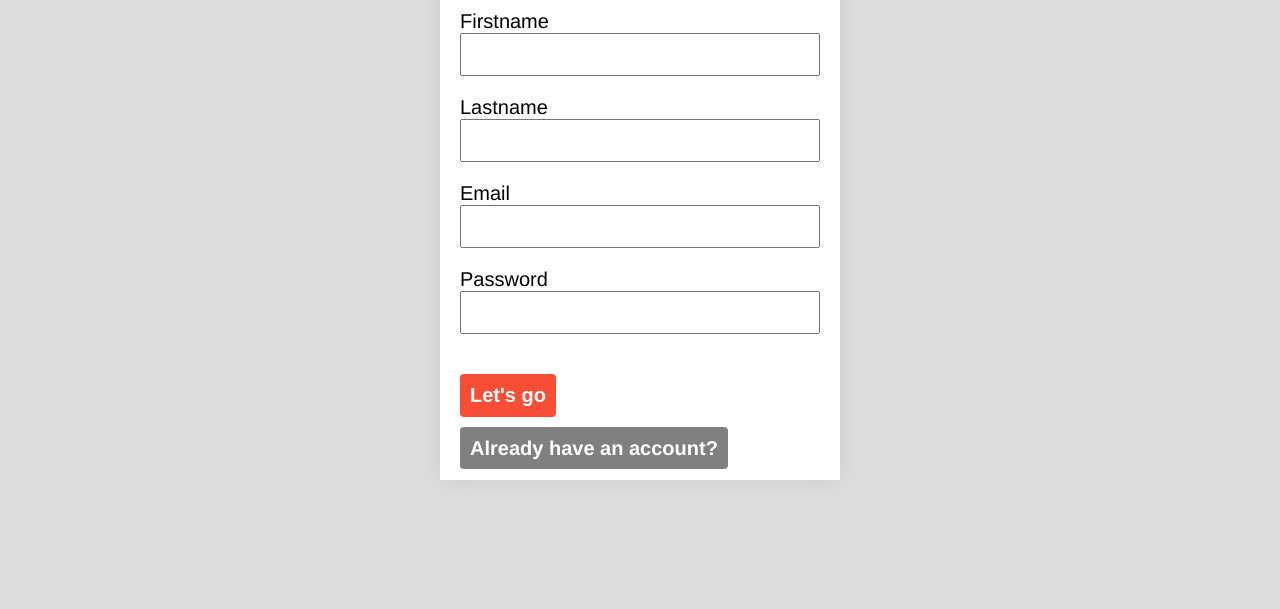
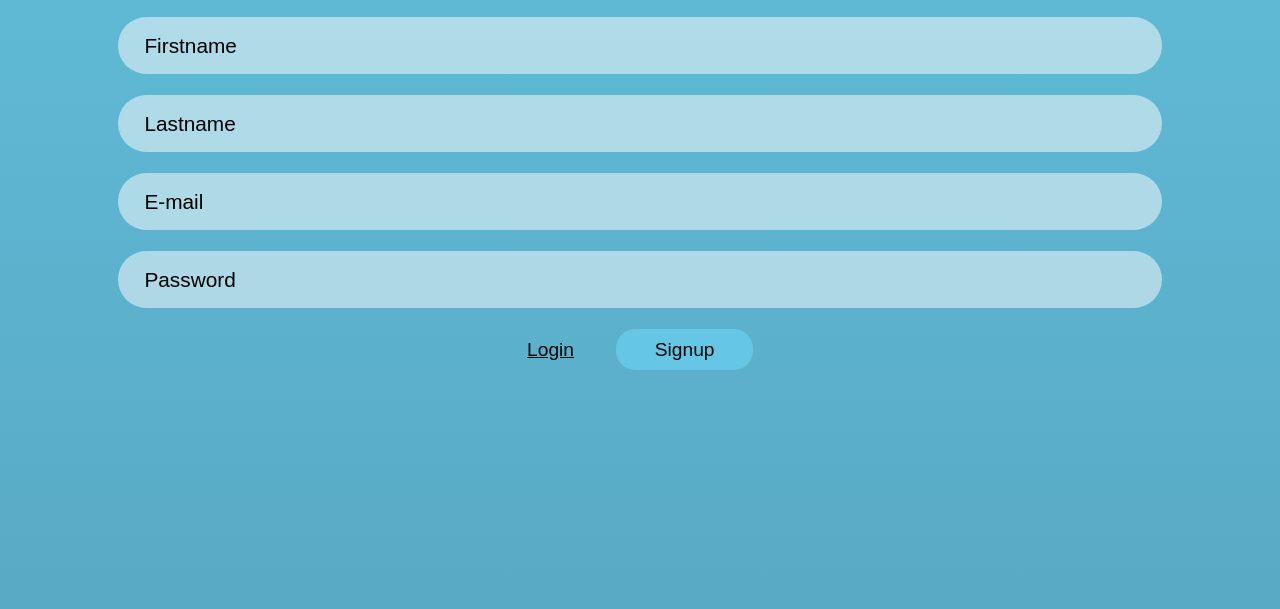
Before and after one commit to Britt-bit/IMD-currency-frontend, a website: page signup.html in a window 1280 px wide. Shown: the part 207-816 px from the top of the page. Drawn offline with Linux system fonts and the light colour scheme.

Commit message:
sass style toegepast op schermen, alert toegevoegd aan transfer

```diff
--- a/css/transfer.css
+++ b/css/transfer.css
@@ -2,20 +2,7 @@
     position: relative;
     display: inline-block;
   }
-  input {
-    border: 1px solid transparent;
-    background-color: #f1f1f1;
-    padding: 10px;
-    font-size: 16px;
-  }
-  input[type=text] {
-    background-color: #f1f1f1;
-    width: 100%;
-  }
-  input[type=submit] {
-    background-color: DodgerBlue;
-    color: #fff;
-  }
+
   .autocomplete-items {
     position: absolute;
     border: 1px solid #d4d4d4;
--- a/js/transfer.js
+++ b/js/transfer.js
@@ -202,6 +202,9 @@ var btnTransfer = document.querySelector(".transfer--btn").addEventListener("cli
                 window.location.href = "thankYou.html";
             } else {
                 console.log("oh no");
+                let feedback = document.querySelector(".alert");
+                feedback.textContent = "Something went wrong";
+                feedback.classList.remove('hidden');
             }
 
         }).catch(err => {
--- a/signup.html
+++ b/signup.html
@@ -4,37 +4,41 @@
     <meta charset="UTF-8">
     <meta name="viewport" content="width=device-width, initial-scale=1.0">
     <title>signup</title>
-    <link rel="stylesheet" href="css/login.css">
+    <link rel="stylesheet" href="dist/login.css">
 </head>
 <body>
     <div class="app">
-        <h2 class="title">Create an account</h2>
+
+      <div class="logo"></div>
         <div class="alert hidden">
           Here is some feedback
         </div>
         <div class="signup">
-          <div>
-            <label for="firstname">Firstname</label>
-            <input type="text" class="input--text" name="firstname" id="firstname">
+          <div id="align--horizontal">
+            <label class="hidden" for="firstname">Firstname</label>
+            <input type="text" class="input--text" name="firstname" id="firstname" placeholder="Firstname">
           </div>
-          <div>
-            <label for="lastname">Lastname</label>
-            <input type="text" class="input--text" name="lastname" id="lastname">
+          <div id="align--horizontal">
+            <label class="hidden" for="lastname">Lastname</label>
+            <input type="text" class="input--text" name="lastname" id="lastname" placeholder="Lastname">
           </div>
-          <div>
-            <label for="email">Email</label>
-            <input type="text" class="input--text" name="email" id="email">
+          <div id="align--horizontal">
+            <label class="hidden" for="email">Email</label>
+            <input type="text" class="input--text" name="email" id="email" placeholder="E-mail">
           </div>
 
-          <div>
-            <label for="password">Password</label>
-            <input type="password" class="input--text" name="password" id="password">
+          <div id="align--horizontal">
+            <label class="hidden" for="password">Password</label>
+            <input type="password" class="input--text" name="password" id="password" placeholder="Password">
           </div>
 
-          <button class="btn btn--primary">Let's go</button>
+          <div id="align--horizontal">
+            <a class="btn btn--secondary" href="login.html">Login</a>
+            <button class="btn btn--primary">Signup</button>
+          </div>
         </div>
 
-        <a class="btn btn--secondary" href="login.html">Already have an account?</a>
+
       </div>
 </body>
 </html>
--- a/source/sass/_valiables.scss
+++ b/source/sass/_valiables.scss
@@ -3,6 +3,7 @@ $fountain-blue: #59aac4; //donker blauw
 $viking: #61bedb; //licht blauw
 $color-black: black;
 $transparent-white:rgb(255, 255, 255, 0.5);
+$allert: #ff4444;
 
 $font-sansserif: Arial, Helvetica, sans-serif;
 
--- /dev/null
+++ b/source/sass/components/_allert.scss
@@ -0,0 +1,11 @@
+.alert {
+    background-color: $allert;
+    padding: 0.8em;
+    margin-bottom: 1em;
+    color: $color-black;
+    font-family: $font-sansserif;
+    border-radius: 1em;
+    font-size: 1.2em;
+    border: 0;
+    align-content: center;
+}
--- a/source/sass/components/_textfield.scss
+++ b/source/sass/components/_textfield.scss
@@ -8,7 +8,7 @@
     width: 80%;
     padding: 0.8em;
     background-color: $transparent-white;
-    margin-bottom: 3em;
+    margin-bottom: 1em;
     border-radius: 1.5em;
     border: 0;
 }
--- a/source/sass/login.scss
+++ b/source/sass/login.scss
@@ -2,6 +2,7 @@
 @import 'components/buttons';
 @import 'components/textfield';
 @import 'components/logo';
+@import 'components/allert';
 
 body{
     background: linear-gradient(0deg, $fountain-blue 0%, $viking 100%), no-repeat;
```
Also changed, not shown: transfer.html (+14 -13 lines), dist/login.css, 1 other file.
